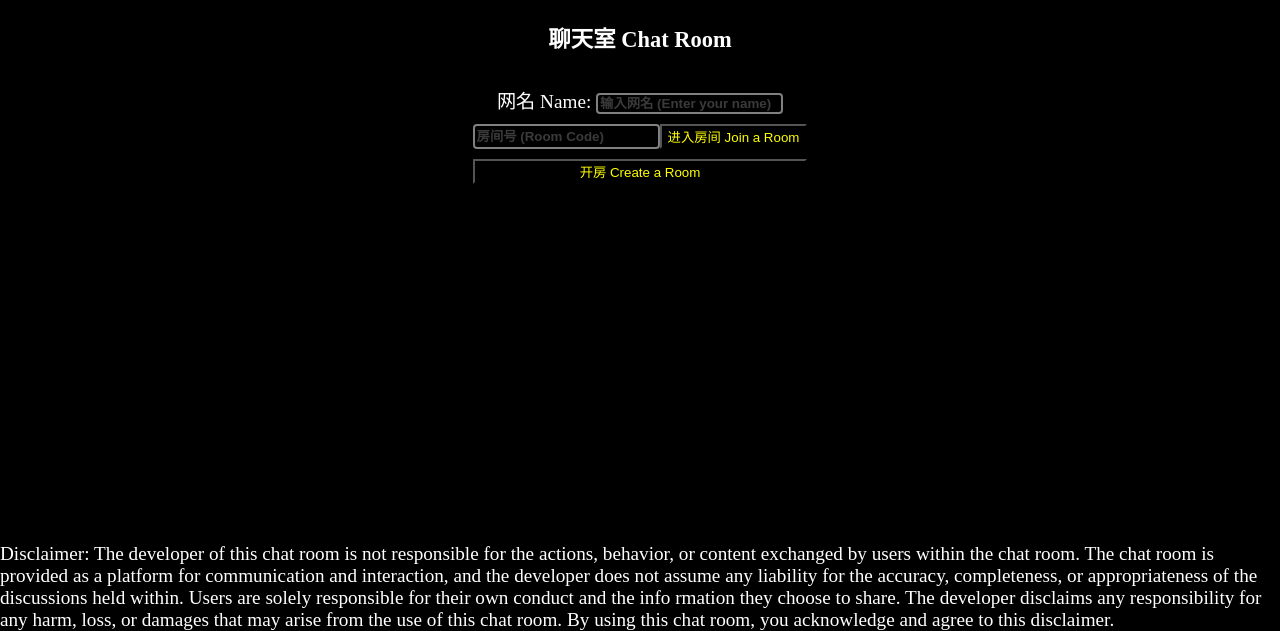
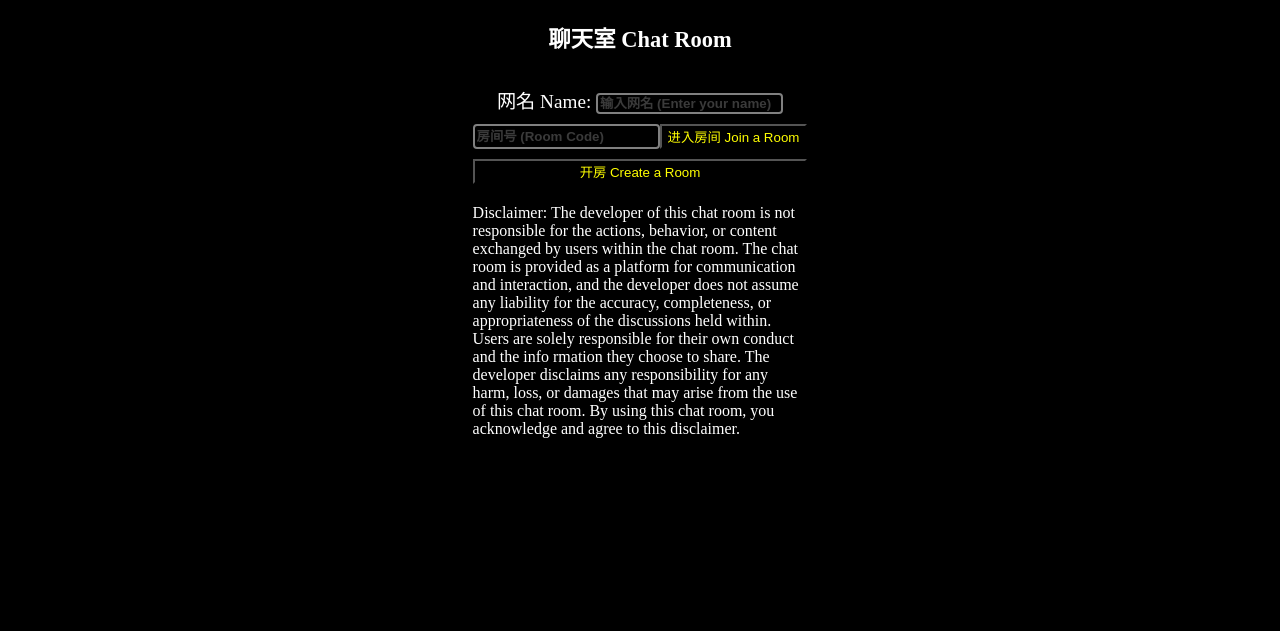
Before and after one commit to jtcima/chatroom, a Flask app: page / in a window 1280 px wide. Shown: the part 169-800 px from the top of the page. Run offline with Flask 3, Linux system fonts and the light colour scheme; some libraries are stand-ins or nearby versions.

Commit message:
disclaimer pos

```diff
--- a/static/style.css
+++ b/static/style.css
@@ -73,7 +73,6 @@ h2{
 body{
     background-color: black;
     color:white;
-    overflow-y: scroll;
 }
 
 button:hover{
@@ -97,7 +96,12 @@ button{
     color: yellow;
 }
 
+.container{
+    position:relative;
+}
+
 .disclaimer{
-    position:fixed;
-    bottom: 0;
+    position:absolute;
+    padding-top:20px;
+
 }
--- a/templates/base.html
+++ b/templates/base.html
@@ -10,6 +10,15 @@
     <link rel="stylesheet" type="text/css" href="{{ url_for('static', filename='style.css') }}">
     <title>聊天室 Chat Room</title>
 </head>
+<!-- Google tag (gtag.js) -->
+<script async src="https://www.googletagmanager.com/gtag/js?id=G-P2KRJ0M3DP"></script>
+<script>
+  window.dataLayer = window.dataLayer || [];
+  function gtag(){dataLayer.push(arguments);}
+  gtag('js', new Date());
+
+  gtag('config', 'G-P2KRJ0M3DP');
+</script>
 <body>
     <div class="content">{%block content%} {%endblock%}</div>
 
--- a/templates/home.html
+++ b/templates/home.html
@@ -1,5 +1,7 @@
 {% extends 'base.html'%}
 {%block content%}
+
+<div class="container">
 <form method="post" class="buttons">
     <h3>聊天室 Chat Room</h3>
     <div>
@@ -16,13 +18,14 @@
         <li>{{error}}</li>
     </ul>
     {% endif %}
-    <div class="disclaimer">Disclaimer: The developer of this chat room is not responsible for the actions, behavior, or content exchanged by users within the chat
-        room. The chat room is provided as a platform for communication and interaction, and the developer does not assume any liability for the
-        accuracy, completeness, or appropriateness of the discussions held within. Users are solely responsible for their own conduct and the info
-        rmation they choose to share. The developer disclaims any responsibility for any harm, loss, or damages that may arise from the use of
-        this chat room. By using this chat room, you acknowledge and agree to this disclaimer.</div>
 </form>
 
+<div class="disclaimer">Disclaimer: The developer of this chat room is not responsible for the actions, behavior, or content exchanged by users within the chat
+    room. The chat room is provided as a platform for communication and interaction, and the developer does not assume any liability for the
+    accuracy, completeness, or appropriateness of the discussions held within. Users are solely responsible for their own conduct and the info
+    rmation they choose to share. The developer disclaims any responsibility for any harm, loss, or damages that may arise from the use of
+    this chat room. By using this chat room, you acknowledge and agree to this disclaimer.</div>
+</div>
 
 
 
```
